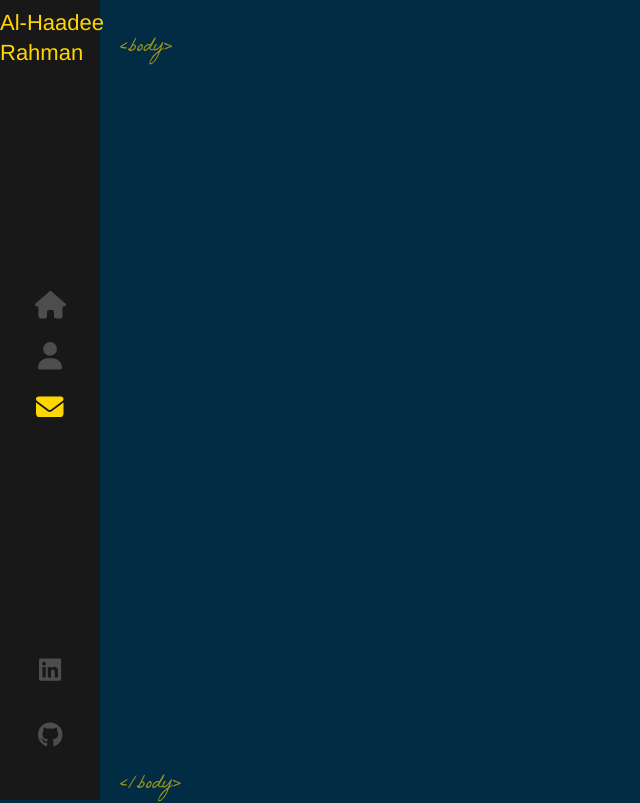
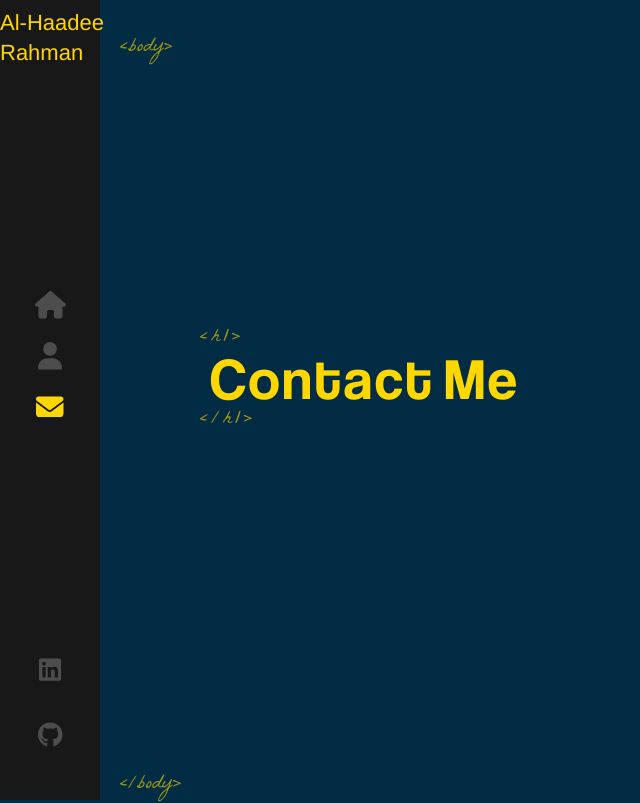
Before and after one commit to Alhaadee/portfolio, a React (Vite) app in the folder portfolio-website/: page /contact in a window 1280 px wide. Shown: the whole page, without its empty margins (0-640 px from the left). Built offline with nearby package versions, Linux system fonts and the light colour scheme.

Commit message:
creates contact page component

```diff
--- a/portfolio-website/src/components/About/About.jsx
+++ b/portfolio-website/src/components/About/About.jsx
@@ -1,5 +1,6 @@
 import AnimatedLetters from "../AnimatedLetters/AnimatedLetters";
 import "../Layout/Layout.css";
+import './about.css'
 import { useState, useEffect } from "react";
 
 import React from "react";
--- a/portfolio-website/src/components/About/about.css
+++ b/portfolio-website/src/components/About/about.css
@@ -0,0 +1,39 @@
+.contact-page h1 {
+    color: #ffd700;
+    font-size: 5.3rem;
+    margin-top: 0;
+    letter-spacing: 3px;
+    position: relative;
+    margin-bottom: 40px;
+    left: 10px;
+    font-weight: 400;
+    font-family: 'Coolvetica';
+
+}
+
+.contact-page h1::before {
+content: '<h1>';
+font-family: 'La Belle Aurore';
+color: #ffd700;
+font-size: 1.8rem;
+position: absolute;
+margin-top: -10px;
+left: -10px;
+opacity: 0.6;
+line-height: 1.8rem;
+}
+
+.contact-page h1::after {
+content: '</h1>';
+font-family: 'La Belle Aurore';
+color: #ffd700;
+font-size: 1.8rem;
+position: absolute;
+line-height: 1.8rem;
+margin-bottom: 10px;
+left: -30px;
+bottom: -20px;
+margin-left: 20px;
+opacity: 0.6;
+animation: fadeIN 1S 1.7S backwards;
+}
--- a/portfolio-website/src/components/Contact/Contact.jsx
+++ b/portfolio-website/src/components/Contact/Contact.jsx
@@ -1,10 +1,31 @@
 import '../Layout/Layout.css'
-
 import React from 'react'
+import AnimatedLetters from '../AnimatedLetters/AnimatedLetters'
+import { useState,useEffect } from 'react'
 
 const Contact = () => {
+
+  const [letterClass, setLetterClass] = useState("text-animate");
+
+  useEffect(() => {
+    setTimeout(() => {
+      setLetterClass("text-animate-hover");
+    }, 2500);
+  }, []);
+
   return (
-    <div>Contact</div>
+    <>
+    <div className='cotainer contact-page'>
+      <div className='text-zone'>
+        <h1>
+          <AnimatedLetters
+          strArray={"Contact Me".split("")}
+          idx={12}
+          letterClass={letterClass}/>
+        </h1>
+      </div>
+    </div>
+    </>
   )
 }
 
--- a/portfolio-website/src/components/Home/home.css
+++ b/portfolio-website/src/components/Home/home.css
@@ -35,7 +35,7 @@ h1::after {
     font-size: 1.8rem;
     position: absolute;
     margin-top: 0px;
-    left: 15px;
+    left: 12px;
     opacity: 0.6;
     animation: fadeIn 1S 1.7s backwards;
 }
--- a/portfolio-website/src/components/Layout/Layout.css
+++ b/portfolio-website/src/components/Layout/Layout.css
@@ -19,7 +19,7 @@
     font-family: 'La Belle Aurore';
 }
 
-
+/* Go back to percentages for left?? */
 
 .container {
     width: 100%;
@@ -36,7 +36,7 @@
     animation-delay: 1s;
 }
 
-.about-page .text-zone {
+ .text-zone {
     position: absolute;
     left: 200px;
     top: 50%;
```
